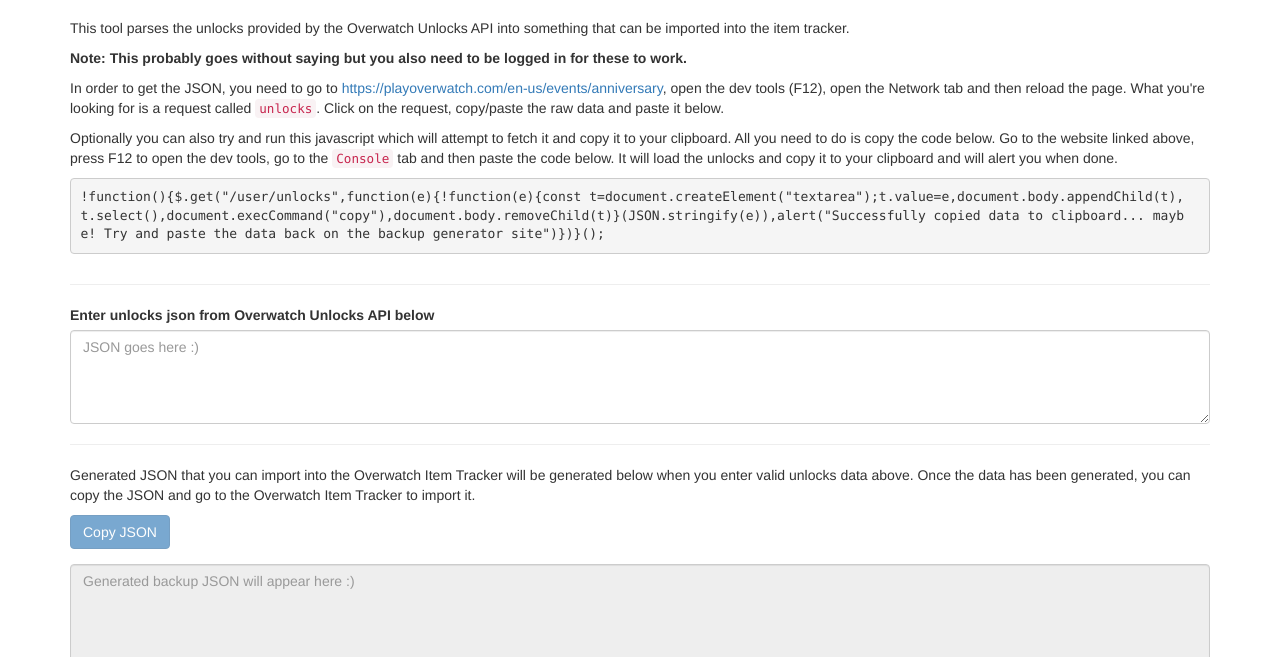
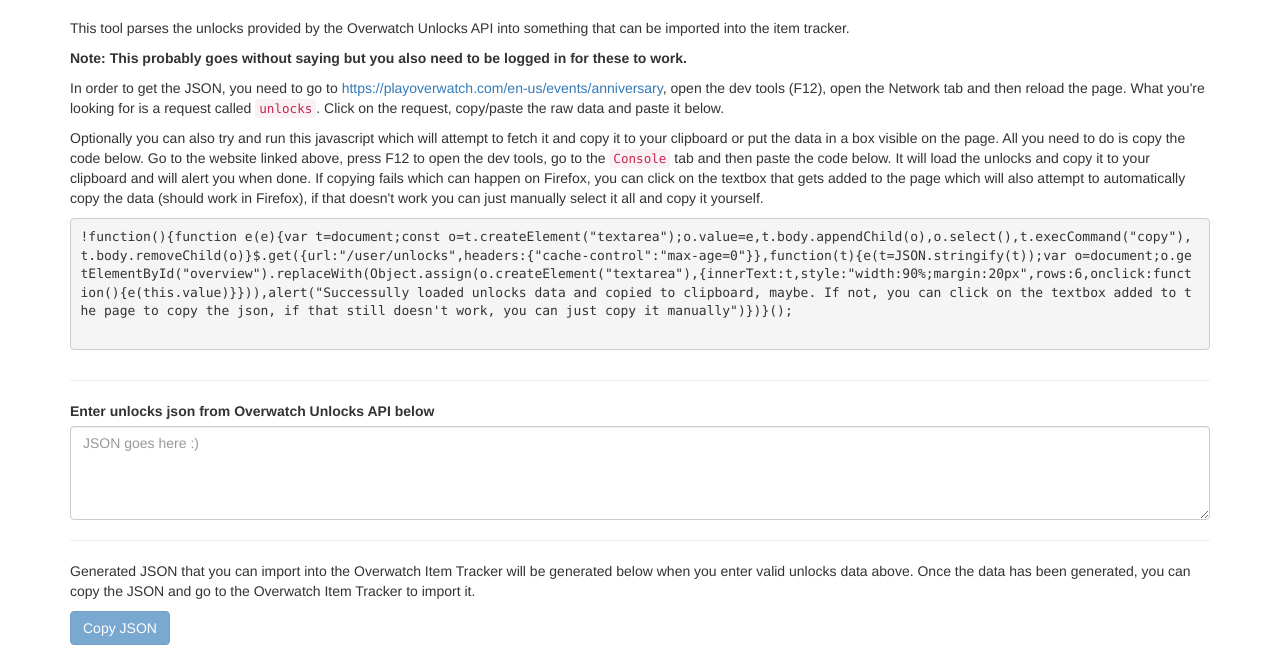
Before and after one commit to Overwatch-Item-Tracker/unlocks-parser, a plain HTML site: page index.html in a window 1280 px wide. Shown: the part 102-759 px from the top of the page. Drawn offline with nearby package versions, Linux system fonts and the light colour scheme; some packages are replaced by stand-ins of ours; a script that the page names is missing.

Commit message:
sadasdsa

```diff
--- a/index.html
+++ b/index.html
@@ -21,8 +21,9 @@
           <p>This tool parses the unlocks provided by the Overwatch Unlocks API into something that can be imported into the item tracker.</p>
           <p><strong>Note: This probably goes without saying but you also need to be logged in for these to work.</strong></p>
           <p>In order to get the JSON, you need to go to <a href="https://playoverwatch.com/en-us/events/anniversary" target="_blank">https://playoverwatch.com/en-us/events/anniversary</a>, open the dev tools (F12), open the Network tab and then reload the page. What you're looking for is a request called <code>unlocks</code>. Click on the request, copy/paste the raw data and paste it below.</p>
-          <p>Optionally you can also try and run this javascript which will attempt to fetch it and copy it to your clipboard. All you need to do is copy the code below. Go to the website linked above, press F12 to open the dev tools, go to the <code>Console</code> tab and then paste the code below. It will load the unlocks and copy it to your clipboard and will alert you when done.</strong></p>
-          <pre style="white-space: pre-wrap;">!function(){$.get("/user/unlocks",function(e){!function(e){const t=document.createElement("textarea");t.value=e,document.body.appendChild(t),t.select(),document.execCommand("copy"),document.body.removeChild(t)}(JSON.stringify(e)),alert("Successfully copied data to clipboard... maybe! Try and paste the data back on the backup generator site")})}();</pre>
+          <p>Optionally you can also try and run this javascript which will attempt to fetch it and copy it to your clipboard or put the data in a box visible on the page. All you need to do is copy the code below. Go to the website linked above, press F12 to open the dev tools, go to the <code>Console</code> tab and then paste the code below. It will load the unlocks and copy it to your clipboard and will alert you when done. If copying fails which can happen on Firefox, you can click on the textbox that gets added to the page which will also attempt to automatically copy the data (should work in Firefox), if that doesn't work you can just manually select it all and copy it yourself.</strong></p>
+          <pre style="white-space: pre-wrap;">!function(){function e(e){var t=document;const o=t.createElement("textarea");o.value=e,t.body.appendChild(o),o.select(),t.execCommand("copy"),t.body.removeChild(o)}$.get({url:"/user/unlocks",headers:{"cache-control":"max-age=0"}},function(t){e(t=JSON.stringify(t));var o=document;o.getElementById("overview").replaceWith(Object.assign(o.createElement("textarea"),{innerText:t,style:"width:90%;margin:20px",rows:6,onclick:function(){e(this.value)}})),alert("Successully loaded unlocks data and copied to clipboard, maybe. If not, you can click on the textbox added to the page to copy the json, if that still doesn't work, you can just copy it manually")})}();
+          </pre>
         </div>
       </div>
 
```
Also changed, not shown: main.js (+32 -16 lines).
